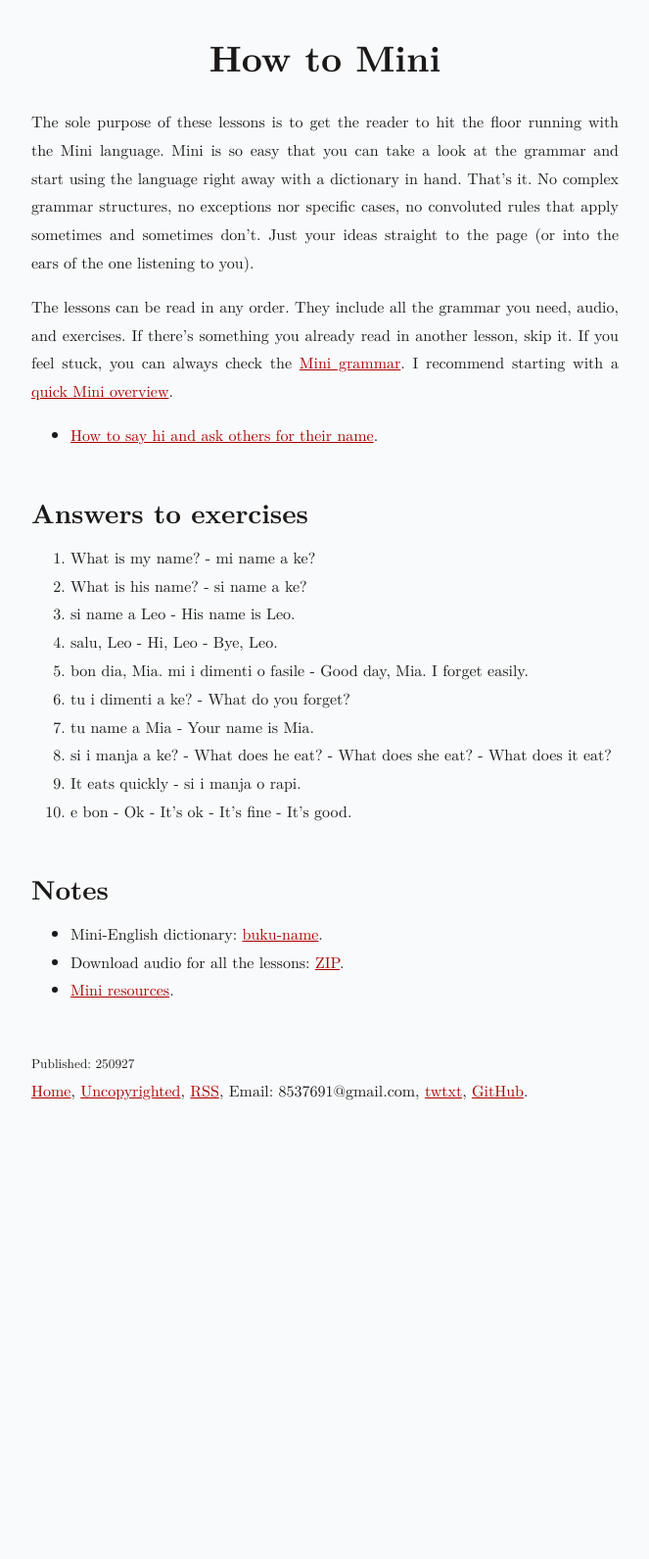
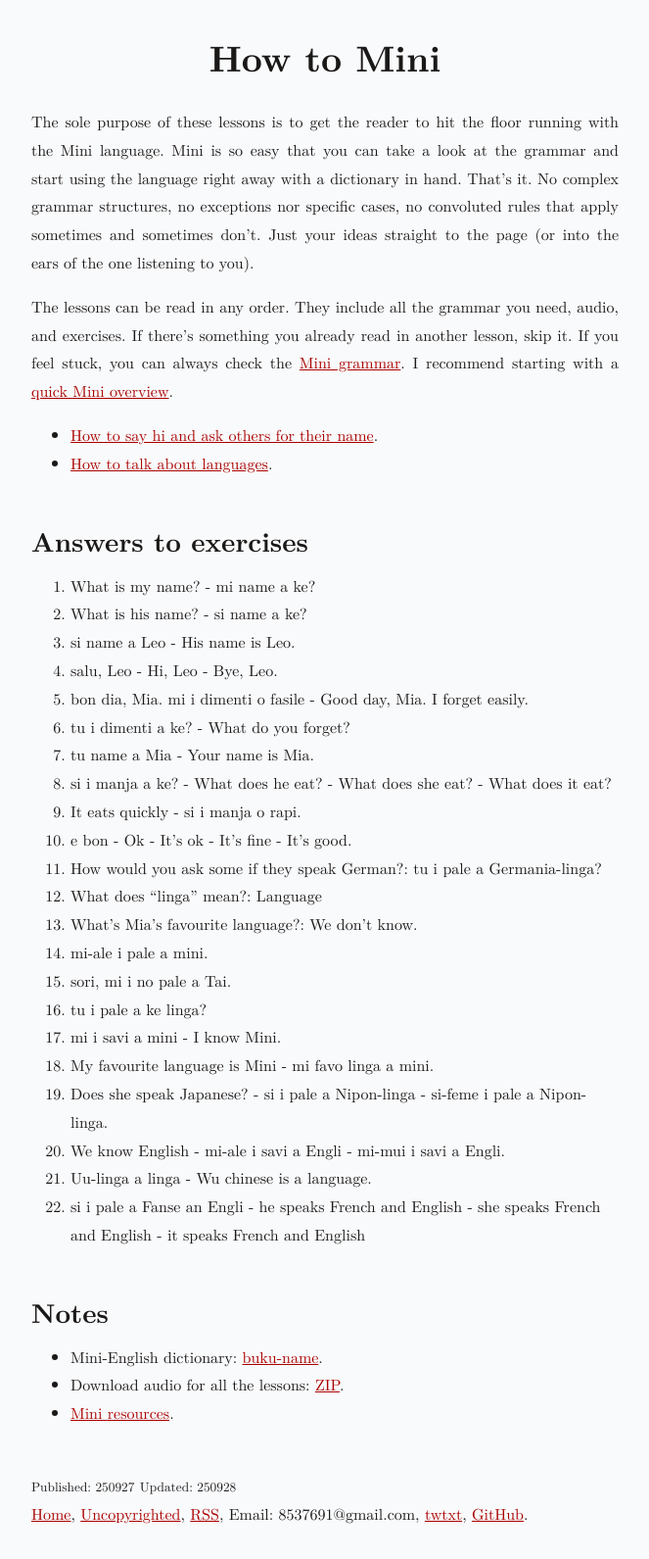
Before and after one commit to jProgr/jprogr.github.io, a Jekyll site: the page built from _posts/2025-09-27-how-to-mini.md, in a window 1280 px wide. Shown: the whole page at 98% size, without its empty margins (308-971 px from the left). Built offline with Jekyll 4.4.1, drawn with Linux system fonts in a browser that asks for light colours; before the commit the page ends 1160 px from its top, so only the background shows below that.

Commit message:
Add content
Added "Mini: How to talk about languages".

```diff
--- a/_posts/2025-09-27-how-to-mini.md
+++ b/_posts/2025-09-27-how-to-mini.md
@@ -2,6 +2,7 @@
 title: "How to Mini"
 permalink: /how-to-mini
 custom_date: "250927"
+updated_date: "250928"
 ---
 
 # How to Mini
@@ -11,6 +12,7 @@ The sole purpose of these lessons is to get the reader to hit the floor running
 The lessons can be read in any order. They include all the grammar you need, audio, and exercises. If there's something you already read in another lesson, skip it. If you feel stuck, you can always check the [Mini grammar](/mini-course-grammar). I recommend starting with a [quick Mini overview](/mini).
 
 - [How to say hi and ask others for their name](/mini-how-to-say-hi-and-ask-others-for-their-name).
+- [How to talk about languages](/mini-how-to-talk-about-languages).
 
 ## Answers to exercises
 
@@ -24,6 +26,18 @@ The lessons can be read in any order. They include all the grammar you need, aud
 8. si i manja a ke? - What does he eat? - What does she eat? - What does it eat?
 9. It eats quickly - si i manja o rapi.
 10. e bon - Ok - It's ok - It's fine - It's good.
+11. How would you ask some if they speak German?: tu i pale a Germania-linga?
+12. What does "linga" mean?: Language
+13. What's Mia's favourite language?: We don't know.
+14. mi-ale i pale a mini.
+15. sori, mi i no pale a Tai.
+16. tu i pale a ke linga?
+17. mi i savi a mini - I know Mini.
+18. My favourite language is Mini - mi favo linga a mini.
+19. Does she speak Japanese? - si i pale a Nipon-linga - si-feme i pale a Nipon-linga.
+20. We know English - mi-ale i savi a Engli - mi-mui i savi a Engli.
+21. Uu-linga a linga - Wu chinese is a language.
+22. si i pale a Fanse an Engli - he speaks French and English - she speaks French and English - it speaks French and English
 
 ## Notes
 
```
Also changed, not shown: _posts/2025-09-28-mini-how-to-talk-about-languages.md (added, +152 -0 lines), index.md (+1 -0 lines), 4 other files.
